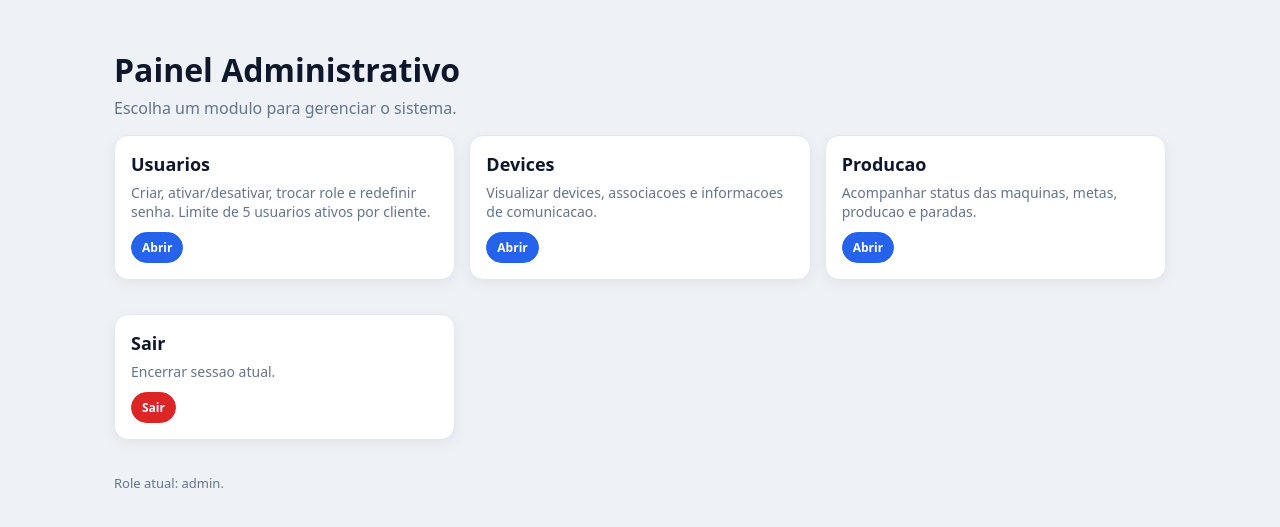
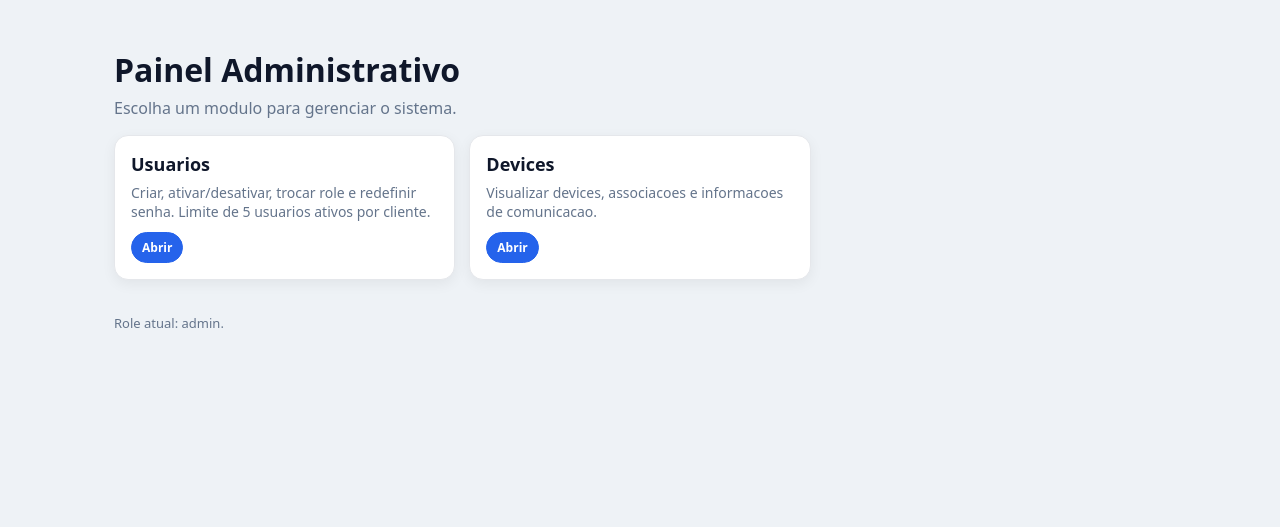
Before and after one commit to NettoSantana/indflow, a Flask app: page /admin/ in a window 1280 px wide. Shown: the part 76-603 px from the top of the page. Run offline with Flask 3, Linux system fonts and the light colour scheme; a user stored in the database is signed in.

Commit message:
ui: painel admin simplificado (removido Clientes, Producao e Sair)

```diff
--- a/modules/admin/templates/admin_home.html
+++ b/modules/admin/templates/admin_home.html
@@ -1,7 +1,7 @@
 {#
-PATH: C:\Users\vlula\OneDrive\Área de Trabalho\Projetos Backup\indflow\modules\admin\templates\admin_home.html
-LAST_RECODE: 2026-02-20 20:42 America/Bahia
-MOTIVO: Remover botoes superiores (Usuarios/Clientes/Sair) do header do painel admin.
+PATH: modules/admin/templates/admin_home.html
+LAST_RECODE: 2026-02-20 20:50 America/Bahia
+MOTIVO: Remover cards Clientes, Producao e Sair do painel admin.
 #}
 {% extends "base.html" %}
 {% block title %}Admin — IndFlow{% endblock %}
@@ -20,9 +20,7 @@ MOTIVO: Remover botoes superiores (Usuarios/Clientes/Sair) do header do painel a
   .card:hover{transform:translateY(-1px);box-shadow:0 10px 25px rgba(0,0,0,.06);}
   .card h2{margin:0 0 8px 0;font-size:18px;}
   .card p{margin:0;color:#64748b;font-size:14px;line-height:1.35;}
-  .pill{display:inline-block;margin-top:10px;padding:6px 10px;border-radius:999px;background:#f1f5f9;color:#0f172a;border:1px solid #e5e7eb;font-size:12px;font-weight:700;}
-  .pill.primary{background:#2563eb;color:#ffffff;border-color:#2563eb;}
-  .pill.danger{background:#dc2626;color:#ffffff;border-color:#dc2626;}
+  .pill{display:inline-block;margin-top:10px;padding:6px 10px;border-radius:999px;background:#2563eb;color:#ffffff;border:1px solid #2563eb;font-size:12px;font-weight:700;}
   .note{margin-top:14px;color:#64748b;font-size:13px;}
 </style>
 
@@ -39,41 +37,15 @@ MOTIVO: Remover botoes superiores (Usuarios/Clientes/Sair) do header do painel a
       <div class="card">
         <h2>Usuarios</h2>
         <p>Criar, ativar/desativar, trocar role e redefinir senha. Limite de 5 usuarios ativos por cliente.</p>
-        <span class="pill primary">Abrir</span>
+        <span class="pill">Abrir</span>
       </div>
     </a>
-
-    {% if (session.get("role") or "")|lower == "superadmin" %}
-    <a class="card-link" href="/clientes/">
-      <div class="card">
-        <h2>Clientes</h2>
-        <p>Criar clientes (tenants), gerar API Key e ativar/desativar clientes.</p>
-        <span class="pill primary">Abrir</span>
-      </div>
-    </a>
-    {% endif %}
 
     <a class="card-link" href="/devices/">
       <div class="card">
         <h2>Devices</h2>
         <p>Visualizar devices, associacoes e informacoes de comunicacao.</p>
-        <span class="pill primary">Abrir</span>
-      </div>
-    </a>
-
-    <a class="card-link" href="/producao/">
-      <div class="card">
-        <h2>Producao</h2>
-        <p>Acompanhar status das maquinas, metas, producao e paradas.</p>
-        <span class="pill primary">Abrir</span>
-      </div>
-    </a>
-
-    <a class="card-link" href="/admin/logout">
-      <div class="card">
-        <h2>Sair</h2>
-        <p>Encerrar sessao atual.</p>
-        <span class="pill danger">Sair</span>
+        <span class="pill">Abrir</span>
       </div>
     </a>
   </div>
```
